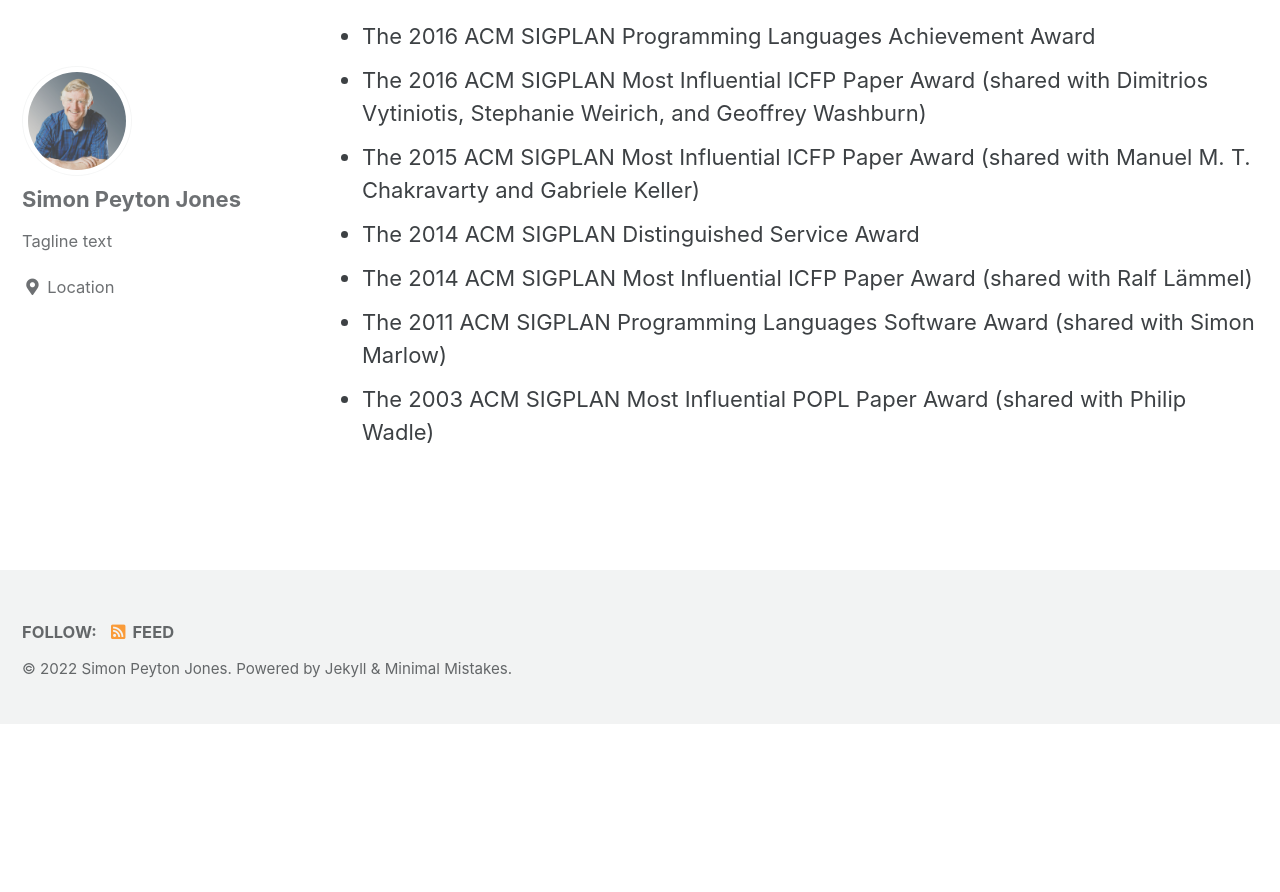
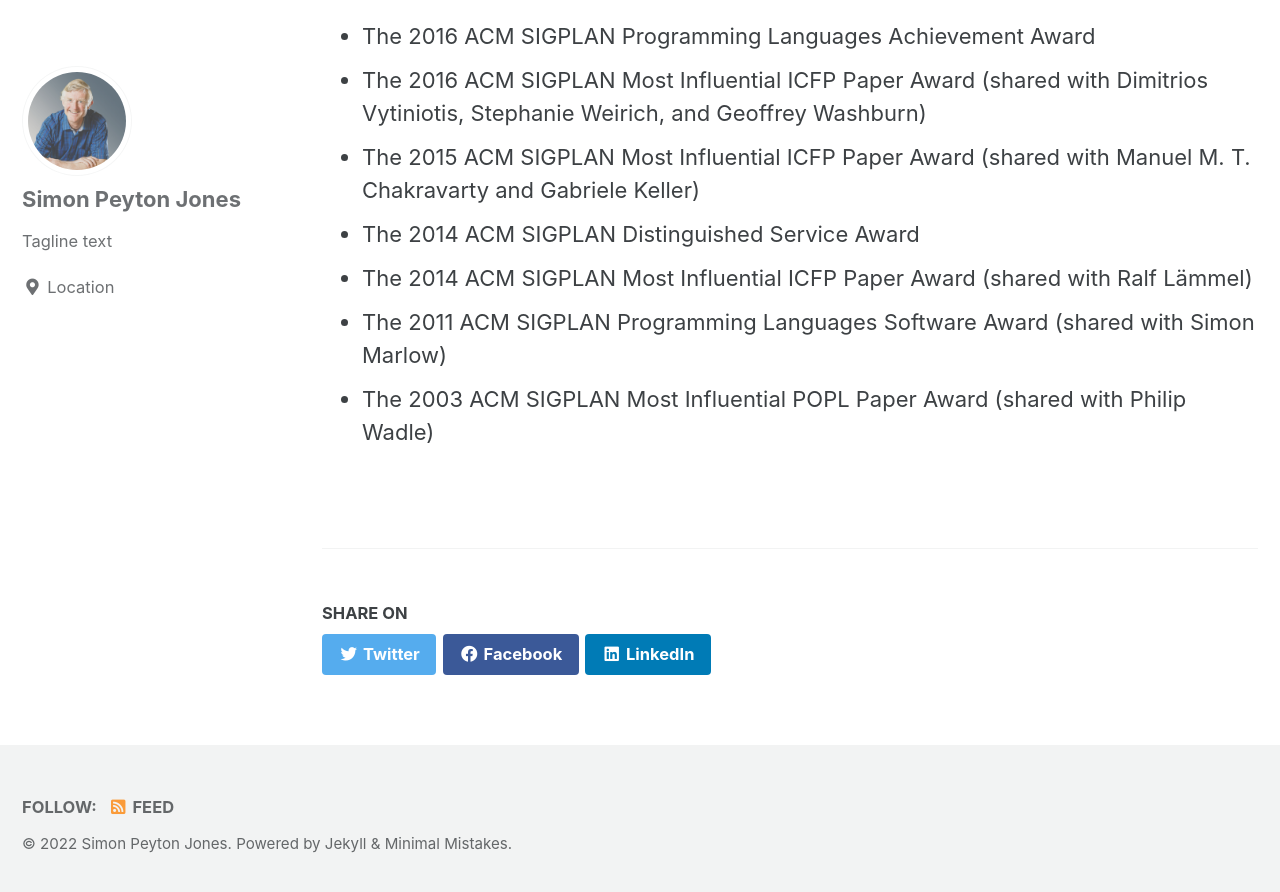
Before and after one commit to simonpj/www.peytonjones.org, a Jekyll site: the page built from _pages/about/awards-and-honours.md, in a window 1280 px wide and 900 px high, scrolled down 1027 px. Shown: the top 892 px of the window. Built offline with Jekyll 4.4.1, drawn with Linux system fonts in a browser that asks for light colours; cached includes are drawn as plain includes; before the commit the page ends 1751 px from its top, so only the background shows below that; part of the change alters nothing that is shown.

Commit message:
Update _config.yml

```diff
--- a/_config.yml
+++ b/_config.yml
@@ -235,6 +235,7 @@ defaults:
       layout: single
       author_profile: true
       classes: wide
+      share: true
   # _pages
   - scope:
       path: ""
@@ -242,6 +243,7 @@ defaults:
     values:
       layout: single
       author_profile: true
+      share: true
 
 
 
```
